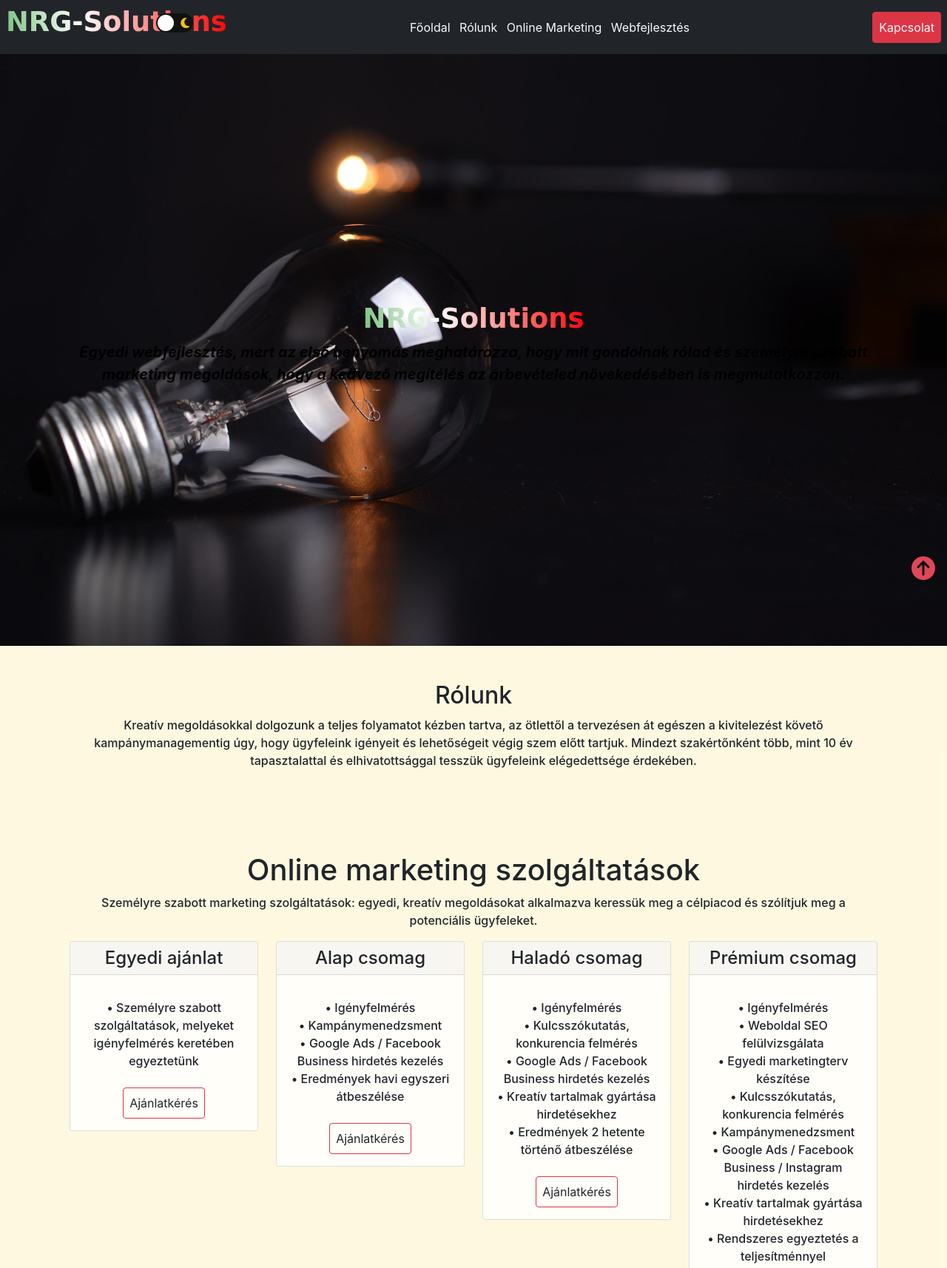
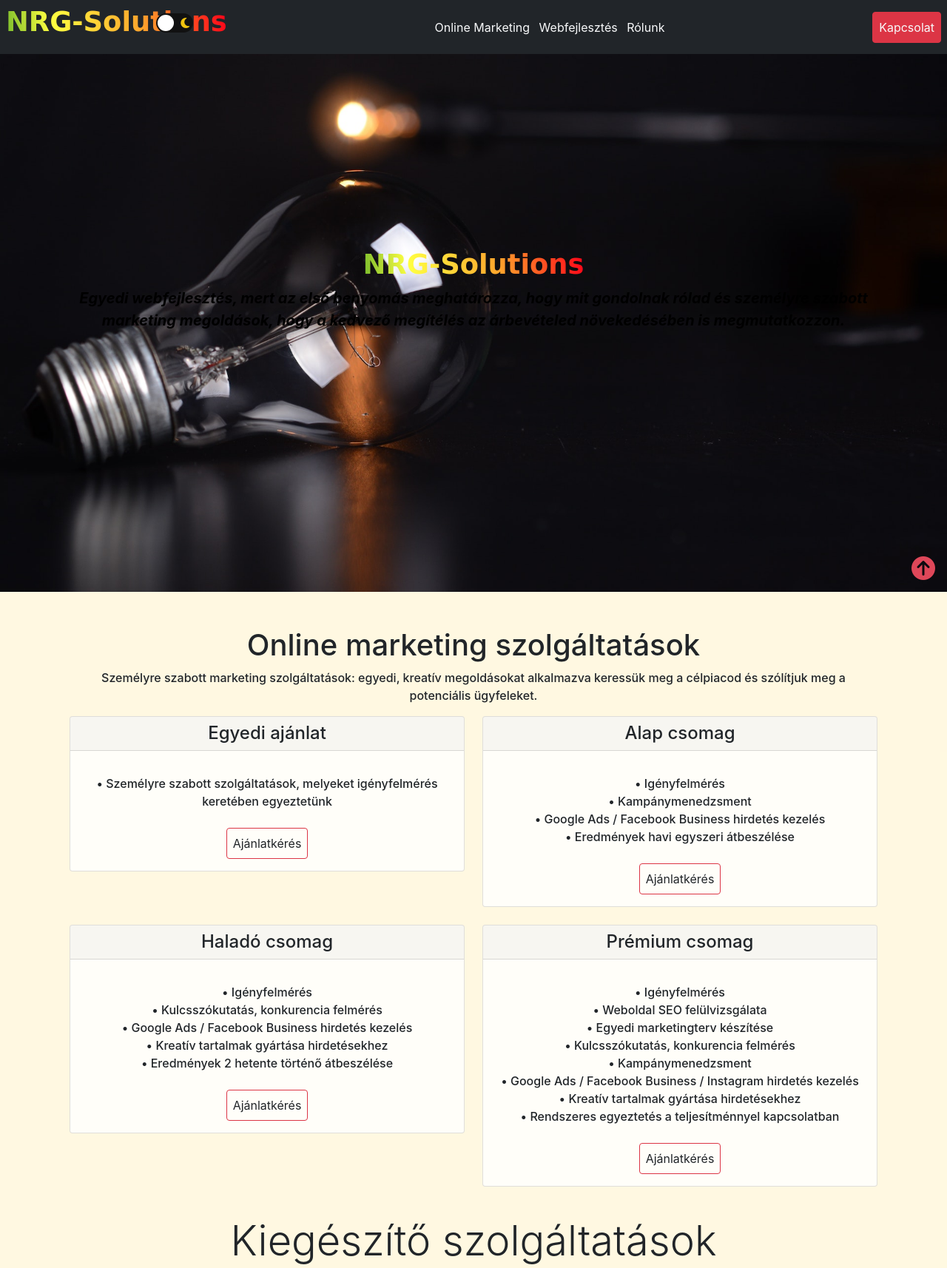
Before and after one commit to zsuky2/nrg-sollutions, a plain HTML site: page index.html in a window 1280 px wide. Shown: the top 1714 px of the page at 74% size. Drawn offline with nearby package versions, Linux system fonts and the light colour scheme; a web font is replaced by a local one.

Commit message:
új szín

```diff
--- a/index.html
+++ b/index.html
@@ -16,9 +16,9 @@
     <a href="#"><i class="fa-solid fa-circle-arrow-up fa-2x " id="up"></i></a>
 
     <!-- Navigációs menü -->
-    <div class="d-flex flex-column p-2 flex-md-row align-items-center bg-dark">
+    <div class="d-flex flex-column p-2 flex-md-row align-items-center bg-dark fixed-top">
         <div class="dark-mode">
-            <h5 class="my-0 mx-auto logo" href="#">NRG-Solutions</h5>
+            <h5 class="my-0 mx-auto logo" href="#"><a href="#">NRG-Solutions</a></h5>
             <input type="checkbox" name="checkbox" id="checkbox" class="checkbox">
             <label for="checkbox">
                 <i class="fas fa-sun"></i>
@@ -29,10 +29,10 @@
 
 
         <nav class="my-1 my-md-0 mr-md-3 mx-auto">
-            <a class="p-1 text-light" href="#">Főoldal</a>
-            <a class="p-1 text-light" href="#about">Rólunk</a>
+
             <a class="p-1 text-light" href="#marketing">Online Marketing</a>
             <a class="p-1 text-light" href="#webdevelopment">Webfejlesztés</a>
+            <a class="p-1 text-light" href="#about">Rólunk</a>
         </nav>
         <a class="btn btn-danger contact p-2 text-light" href="#contact">Kapcsolat</a>
     </div>
@@ -51,17 +51,7 @@
         </div>
     </section>
 
-    <!--Rólunk-->
-    <a name="about"></a>
-    <section class="about-section">
-        <div class="container about-container my-5 text-center">
-            <h2>Rólunk</h2>
-            <p>Kreatív megoldásokkal dolgozunk a teljes folyamatot kézben tartva, az ötlettől a tervezésen át egészen a
-                kivitelezést követő kampánymanagementig úgy, hogy ügyfeleink igényeit és lehetőségeit végig szem előtt
-                tartjuk. Mindezt szakértőnként több, mint 10 év tapasztalattal és elhivatottsággal tesszük ügyfeleink
-                elégedettsége érdekében.</p>
-        </div>
-    </section>
+
 
     <!--Szolgálatások - Online marketing-->
     <a name="marketing"></a>
@@ -78,7 +68,7 @@
                 <div class="card-container">
                     <div class="card-deck mb-3 text-center">
                         <div class="row">
-                            <div class="col-md-6 col-xl-3">
+                            <div class="col-sm-12 col-md-6">
                                 <div class="card mb-4 box-shadow">
                                     <div class="card-header">
                                         <h4 class="my-0 font-weight-normal">Egyedi ajánlat</h4>
@@ -95,7 +85,7 @@
                                     </div>
                                 </div>
                             </div>
-                            <div class="col-md-6 col-xl-3">
+                            <div class="col-sm-12 col-md-6">
 
                                 <div class="card mb-4 box-shadow">
                                     <div class="card-header">
@@ -113,7 +103,7 @@
                                     </div>
                                 </div>
                             </div>
-                            <div class="col-md-6 col-xl-3">
+                            <div class="col-sm-12 col-md-6">
                                 <div class="card mb-4 box-shadow">
                                     <div class="card-header">
                                         <h4 class="my-0 font-weight-normal">Haladó csomag</h4>
@@ -132,7 +122,7 @@
                                     </div>
                                 </div>
                             </div>
-                            <div class="col-md-6 col-xl-3">
+                            <div class="col-sm-12 col-md-6">
                                 <div class="card mb-4 box-shadow">
                                     <div class="card-header">
                                         <h4 class="my-0 font-weight-normal">Prémium csomag</h4>
@@ -222,7 +212,7 @@
             <div class="card-container">
                 <div class="card-deck mb-3 text-center">
                     <div class="row">
-                        <div class="col-md-12 col-lg-6">
+                        <div class="col-sm-12 col-md-6">
                             <div class="card mb-4 box-shadow">
                                 <div class="card-header">
                                     <h4 class="my-0 font-weight-normal">Személyre szabott egyedi oldal</h4>
@@ -241,7 +231,7 @@
                                 </div>
                             </div>
                         </div>
-                        <div class="col-md-12 col-lg-6">
+                        <div class="col-sm-12 col-md-6">
                             <div class="card mb-4 box-shadow">
                                 <div class="card-header">
                                     <h4 class="my-0 font-weight-normal">Weboldal karbantartás</h4>
@@ -264,6 +254,18 @@
         </div>
     </section>
 
+    <!--Rólunk-->
+    <a name="about"></a>
+    <section class="about-section">
+        <div class="container about-container my-5 text-center">
+            <h2>Rólunk</h2>
+            <p>Kreatív megoldásokkal dolgozunk a teljes folyamatot kézben tartva, az ötlettől a tervezésen át egészen a
+                kivitelezést követő kampánymanagementig úgy, hogy ügyfeleink igényeit és lehetőségeit végig szem előtt
+                tartjuk. Mindezt szakértőnként több, mint 10 év tapasztalattal és elhivatottsággal tesszük ügyfeleink
+                elégedettsége érdekében.</p>
+        </div>
+    </section>
+
     <!--Kapcsolat-->
     <a name="contact"></a>
     <section class="contact-section">
@@ -275,7 +277,7 @@
 
 
                     <input type="text" name="Name" placeholder="Neved" required autocomplete="off" />
-                    <input type="email" name="E-mail"placeholder="E-mail címed" required autocomplete="off" />
+                    <input type="email" name="E-mail" placeholder="E-mail címed" required autocomplete="off" />
                     <input type="tel" name="Phone-number" placeholder="Telefonszámod" required autocomplete="off" />
 
                     <select class="form-select form-select-lg" aria-label="Default select example">
@@ -290,7 +292,7 @@
                         <option disabled><strong>Webfejlesztés szolgáltatások:</strong></option>
                         <option value="7" name="egyediweb">Személyre szabott egyedi weboldal</option>
                         <option value="8" name="weboldalkarbantartas">Weboldal karbantartás</option>
-                      </select>
+                    </select>
                     <input type="checkbox" name="adatkezeles" value="">
                     <p>Elolvastam és megértettem az <strong>NRG-Solution</strong><em><a
                                 href="https://www.sikerfejlesztes.hu/adatkezelesi-tajekoztato/">Adatkezelési
--- a/style.css
+++ b/style.css
@@ -91,7 +91,7 @@
     cursor: pointer;
     font-weight: 700;
     font-size: 2.3rem;
-    background-image: linear-gradient(-100deg, rgb(255, 0, 0), rgb(255, 255, 255), rgb(0, 137, 11), rgb(114, 114, 114));
+    background-image: linear-gradient(-100deg,  #FF0018,#FFA52C, #FFFF41, #008018, #0000F9,#86007D);
     background-size: 200% auto;
     color: #fff;
     background-clip: text;
```
